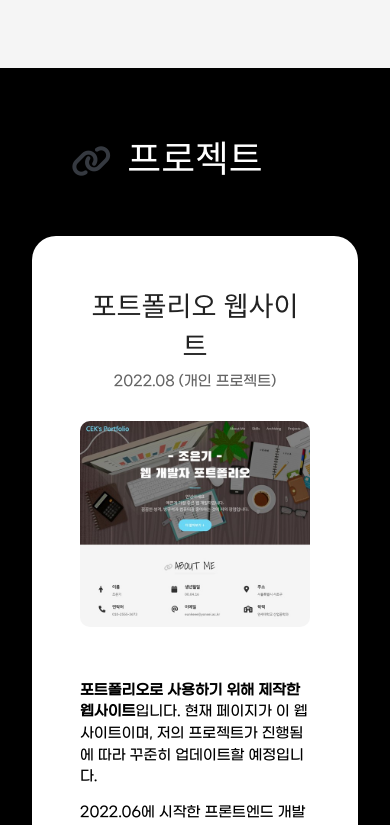
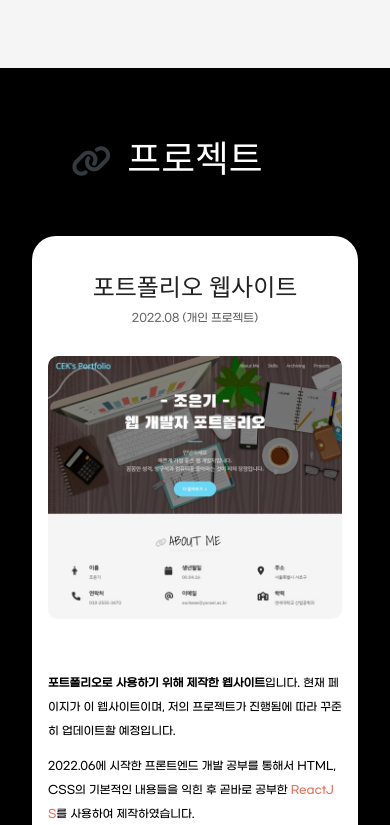
Before and after one commit to eunkeeee/myportfolio, a React (Create React App) app: page / in a window 390 px wide. Shown: the part 1156-1981 px from the top of the page. Built offline with nearby package versions, Linux system fonts and the light colour scheme; a web font is replaced by a local one.

Commit message:
반응형으로 완성!!

```diff
--- a/src/components/ProjectElement.js
+++ b/src/components/ProjectElement.js
@@ -15,16 +15,19 @@ const PrjoectElement = ({
   deployment,
 }) => {
   return (
-    <div className={styles.Project}>
+    <div
+      className={styles.Project}
+      style={{ padding: `${isPc ? "3rem" : "2rem 1rem"}` }}
+    >
       <div
         className={styles.title}
-        style={{ fontSize: `${isMobile ? "1.7rem" : "2.5rem"}` }}
+        style={{ fontSize: `${isMobile ? "1.5rem" : "2.5rem"}` }}
       >
         {title}
       </div>
       <div
         className={styles.period}
-        style={{ fontSize: `${isMobile ? "0.9rem" : "1rem"}` }}
+        style={{ fontSize: `${isMobile ? "0.7rem" : "1rem"}` }}
       >
         {period}
       </div>
@@ -40,14 +43,19 @@ const PrjoectElement = ({
             <i class="fa-solid fa-angle-right"></i>
           </nav> */}
         </div>
-        <div
-          className={styles.descriptions}
-          style={{ fontSize: `${isMobile ? "0.9rem" : "1rem"}` }}
-        >
-          <div className={styles.MainDescription}>{MainDescription}</div>
+        <div className={styles.descriptions}>
+          <div
+            className={styles.MainDescription}
+            style={{ fontSize: `${isMobile ? "0.7rem" : "1rem"}` }}
+          >
+            {MainDescription}
+          </div>
 
           <hr />
-          <ul className="fa-ul">
+          <ul
+            style={{ fontSize: `${isMobile ? "0.7rem" : "1rem"}` }}
+            className="fa-ul"
+          >
             <li className={styles.li}>
               <div>
                 <span className="fa-li">
--- a/src/components/ProjectElement.module.css
+++ b/src/components/ProjectElement.module.css
@@ -1,5 +1,4 @@
 .Project {
-  padding: 3rem;
   margin: 0 auto 2rem;
   background-color: white;
   border-radius: 1.5rem;
@@ -59,14 +58,12 @@ ul {
 .li div:first-child {
   width: 7.5rem;
   font-weight: 900;
-  font-size: 1rem;
   vertical-align: top;
   flex-shrink: 1;
 }
 .li > div:last-child,
 .li > div:last-child * {
   font-weight: 400;
-  font-size: 0.9rem;
   width: calc(100% - 7.5rem);
   word-break: break-all;
   flex-shrink: 2;
--- a/src/screens/Mainhead.module.css
+++ b/src/screens/Mainhead.module.css
@@ -54,6 +54,7 @@
   opacity: 0;
   animation: appear 2s ease-in-out 0.5s forwards;
   font-family: "Gmarket-Sans-Light";
+  word-break: keep-all;
 }
 .findOutMore {
   display: inline-block;
```
